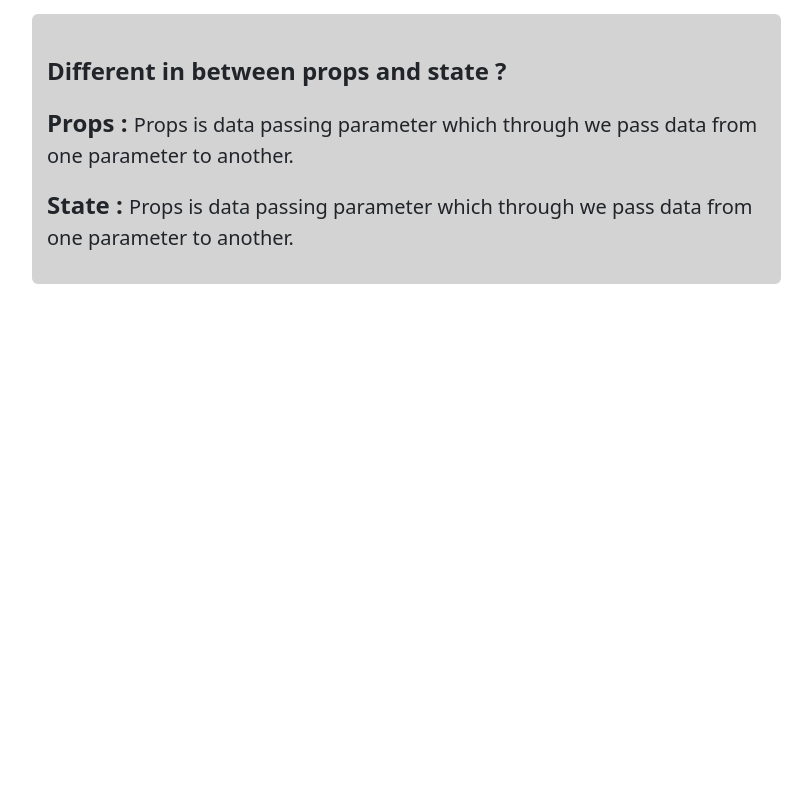
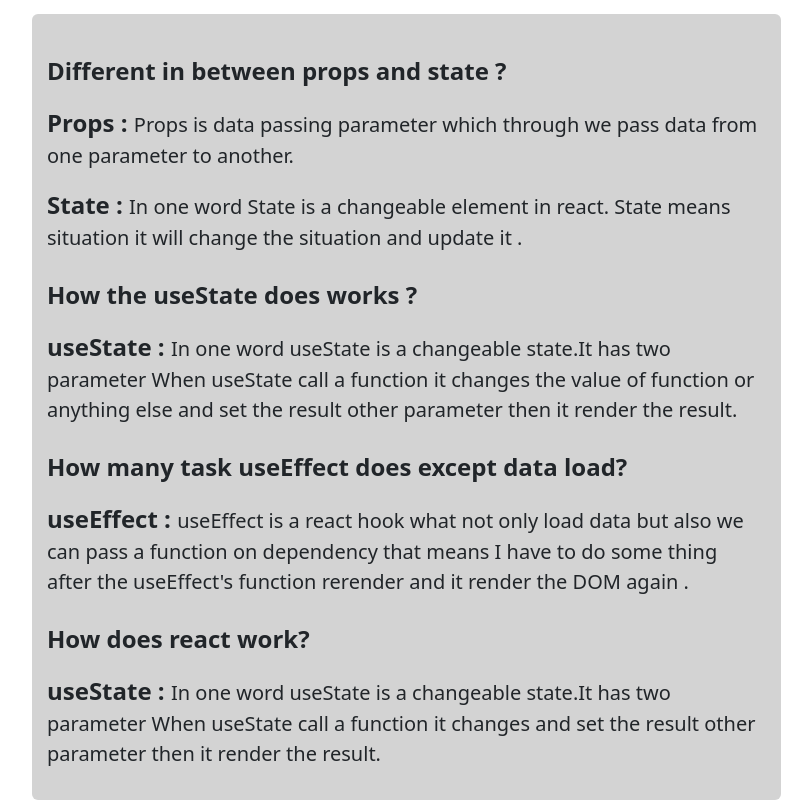
Before and after one commit to HimaloyAshis/knowledge-hub, a React (Vite) app: page / in a window 1280 px wide. Shown: the part 2607-3407 px from the top of the page, without its empty margins (16-828 px from the left). Before the commit the page ends 2891 px from the top, so only its background shows below. Built offline with nearby package versions, Linux system fonts and the light colour scheme.

Commit message:
all questiion and answer added

```diff
--- a/src/components/Narration/Narration.jsx
+++ b/src/components/Narration/Narration.jsx
@@ -11,7 +11,19 @@ const Narration = () => {
                 <div className='mt-4'>
                     <p className='fs-4 fw-bold'>Different in between  props and state ?</p>
                     <p className='fs-5 '><span className='fs-4 fw-bold'>Props : </span>Props is data passing parameter which through we pass data from one parameter to another.</p>
-                    <p className='fs-5 '><span className='fs-4 fw-bold'>State : </span>Props is data passing parameter which through we pass data from one parameter to another.</p>
+                    <p className='fs-5 '><span className='fs-4 fw-bold'>State : </span> In one word State is a changeable element in react. State means situation it will change the situation and update it .</p>
+                </div>
+                <div className='mt-4'>
+                    <p className='fs-4 fw-bold'>How the useState does works ?</p>
+                    <p className='fs-5 '><span className='fs-4 fw-bold'>useState : </span> In one word useState is a changeable state.It has two parameter When useState call a function it changes the value of function or anything else and set the result other parameter then it render the result.</p>
+                </div>
+                <div className='mt-4'>
+                    <p className='fs-4 fw-bold'>How many task useEffect does except data load?</p>
+                    <p className='fs-5 '><span className='fs-4 fw-bold'>useEffect : </span> useEffect is a react hook what not only load data but also we can pass a function on dependency that means I have to do some thing after the useEffect's function rerender and it render the DOM again .</p>
+                </div>
+                <div className='mt-4'>
+                    <p className='fs-4 fw-bold'>How does react work?</p>
+                    <p className='fs-5 '><span className='fs-4 fw-bold'>useState : </span> In one word useState is a changeable state.It has two parameter When useState call a function it changes and set the result other parameter then it render the result.</p>
                 </div>
             </div>
         </div>
```
